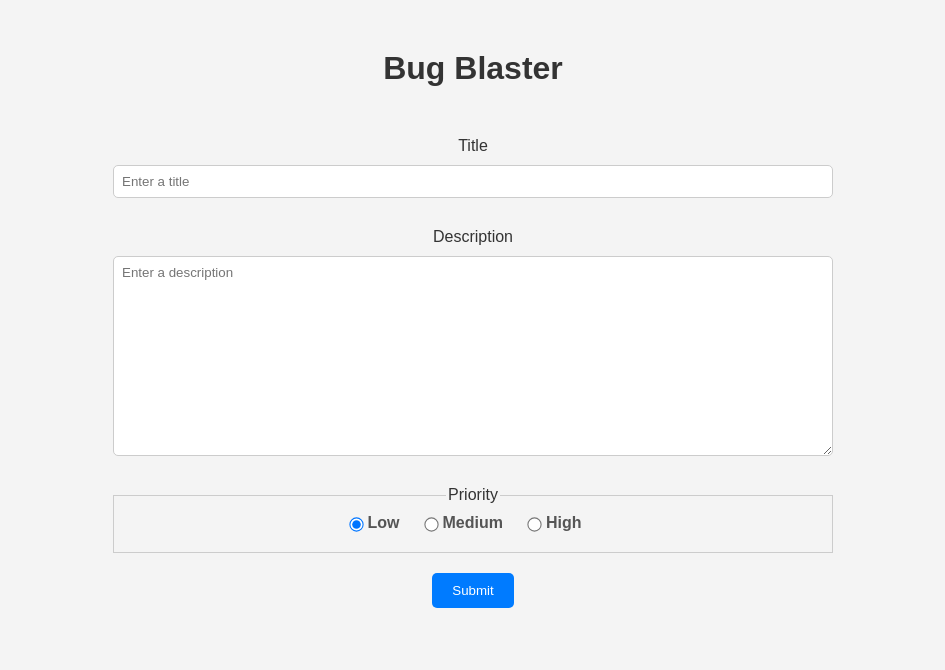
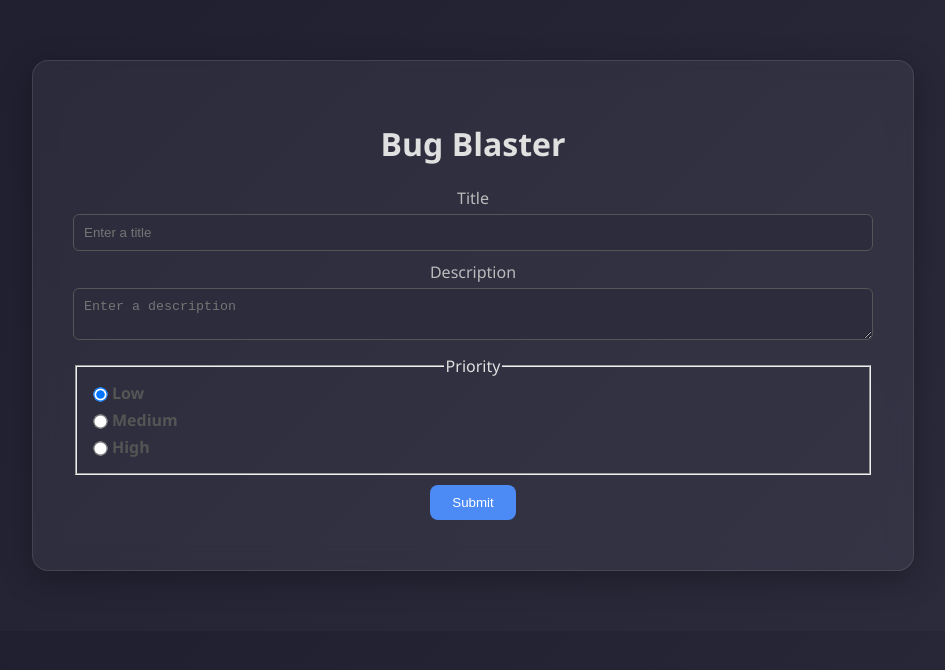
Before and after one commit to aneelammar/bug-blaster, a React (Create React App) app: page / in a window 1280 px wide. Shown: the top 670 px of the page, without its empty margins (167-1112 px from the left). Built offline with nearby package versions, Linux system fonts and the light colour scheme.

Commit message:
add some styling

```diff
--- a/src/components/TicketItem.js
+++ b/src/components/TicketItem.js
@@ -9,9 +9,16 @@ export default function TicketItem({ ticket, dispatch }) {
     3: "priority-high",
   };
 
+  const priorityLabels = {
+    1: "Low",
+    2: "Medium",
+    3: "High",
+  };
+
   return (
     <div className="ticket-item">
-      <div className={`priority-dot ${priorityClass[ticket.priority]}`}> </div>
+      <div className={`priority-dot ${priorityClass[ticket.priority]}`}></div>
+
       <h3>{title}</h3>
       <p>{description}</p>
 
@@ -21,6 +28,7 @@ export default function TicketItem({ ticket, dispatch }) {
       >
         Delete
       </button>
+
       <button
         className="button"
         onClick={() =>
--- a/src/styles.css
+++ b/src/styles.css
@@ -1,59 +1,75 @@
-/* src/styles/App.css */
+/* Base background and fonticket */
 body {
-    font-family: 'Arial', sans-serif !important;
+    font-family: 'Segoe UI', Tahoma, Geneva, Verdana, sans-serif;
     margin: 0;
     padding: 0;
-    background-color: #f4f4f4;
-    color: #333;
+    background: linear-gradient(135deg, #1e1e2f, #2c2c3d);
+    color: #e0e0e0;
 }
 
-h1 {
-    margin: 50px;;
+/* Container with glass effect */
+.container {
+    max-width: 800px;
+    margin: 60px auto;
+    padding: 40px;
+    background: rgba(255, 255, 255, 0.05);
+    border-radius: 16px;
+    box-shadow: 0 8px 32px rgba(0, 0, 0, 0.3);
+    backdrop-filter: blur(12px);
+    -webkit-backdrop-filter: blur(12px);
+    border: 1px solid rgba(255, 255, 255, 0.1);
 }
 
+/* Buttons */
+.button {
+    background-color: #4c8bf5;
+    color: white;
+    border: none;
+    padding: 10px 22px;
+    border-radius: 8px;
+    cursor: pointer;
+    margin: 10px;
+    transition: background-color 0.3s ease;
+}
 
-textarea {
-    font-family: inherit;
-    min-height: 200px;
+.button:hover {
+    background-color: #366ee6;
+}
+
+/* Form fields */
+.form-input,
+textarea,
+select {
+    background: #2c2c3d;
+    border: 1px solid #555;
+    color: #eee;
+    padding: 10px;
+    border-radius: 6px;
+    width: 100%;
+    box-sizing: border-box;
+    margin-bottom: 10px;
 }
 
 label {
+    color: #bbb;
     display: block;
-    padding-bottom: 10px;
+    margin-bottom: 5px;
 }
 
-.container {
-    max-width: 720px;
-    margin: 0 auto;
+select {
+    padding: 10px;
+    border-radius: 6px;
 }
 
-
-.ticket-list {
-    margin-bottom: 200px;
-    border-radius: 5px;
-    box-shadow: 0 2px 4px rgba(0,0,0,.1);
-}
-
+/* Ticket item styling */
 .ticket-item {
-    padding: 10px;
-    margin-bottom: 20px;
-    margin-top: 20px;
-    border: 1px solid #ccc;
-    border-radius: 5px;
+    background: rgba(255, 255, 255, 0.04);
+    border: 1px solid rgba(255, 255, 255, 0.1);
+    border-radius: 10px;
+    padding: 20px;
+    margin: 20px 0;
     position: relative;
-
-}
-
-/* src/styles/App.css */
-
-.priority-fieldset {
-    border: 1px solid #ccc;
-    margin: 10px 0;
-    padding: 10px;
-    display: flex;
-    flex-wrap: wrap;
-    align-items: center;
-    justify-content: center;
+    transition: box-shadow 0.3s ease;
 }
 
 .priority-label {
@@ -67,30 +83,6 @@ label {
 .priority-input {
     margin-right: 5px;
     transform: scale(1.1);
-}
-
-.form-input {
-    display: block;
-    width: 100%;
-    padding: 8px;
-    margin-bottom: 30px;
-    box-sizing: border-box;
-    border-radius: 5px;
-    border: 1px solid #ccc;
-}
-
-.button {
-    background-color: #007bff;
-    color: white;
-    border: none;
-    padding: 10px 20px;
-    border-radius: 5px;
-    cursor: pointer;
-    margin: 10px;
-}
-
-.button:hover {
-    background-color: #0056b3;
 }
 
 .priority-dot {
@@ -117,10 +109,3 @@ label {
 .results {
     margin-top: 50px;
 }
-
-select {
-    padding: 10px;
-    border-radius: 5px;
-    border: 1px solid #ccc;
-
-}
```
